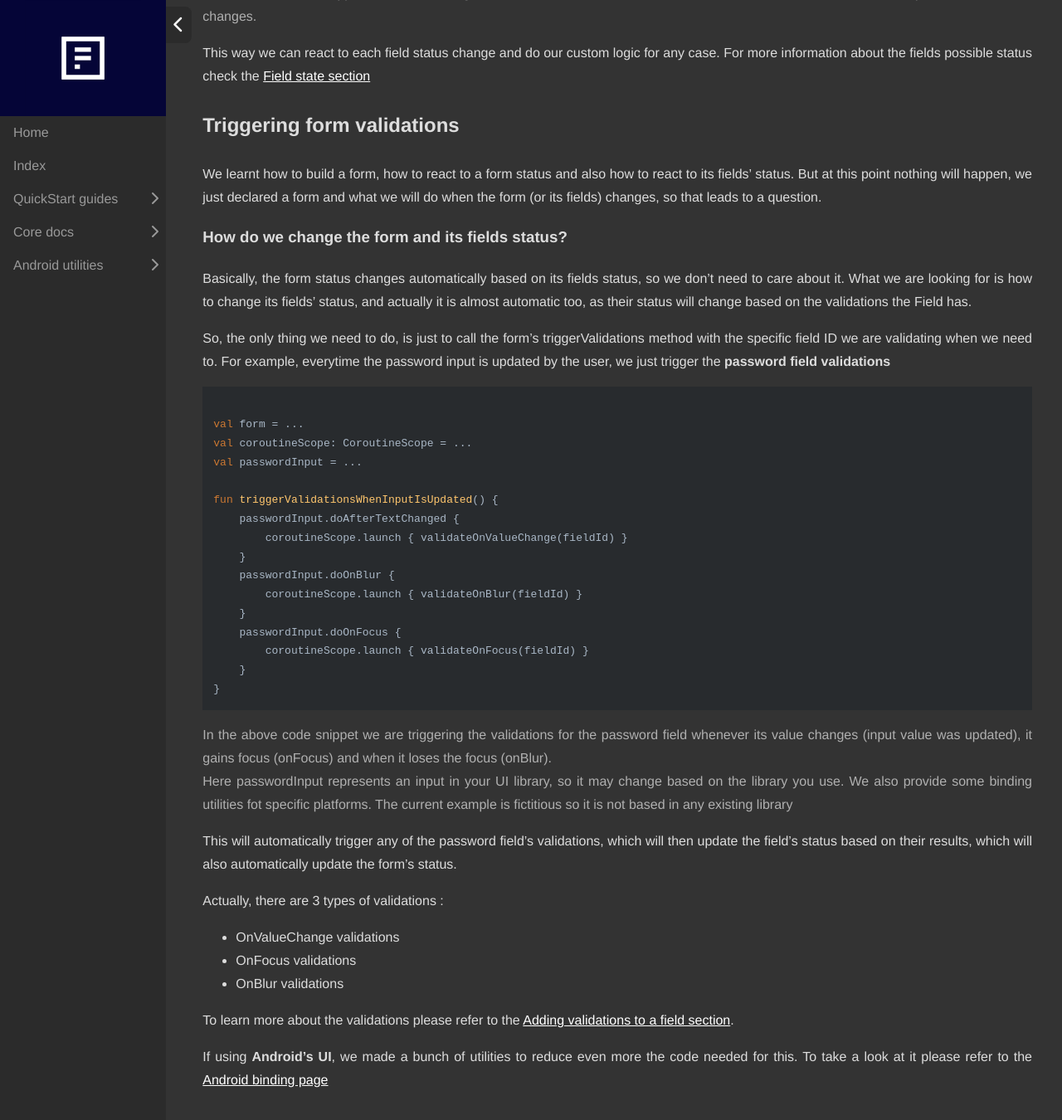
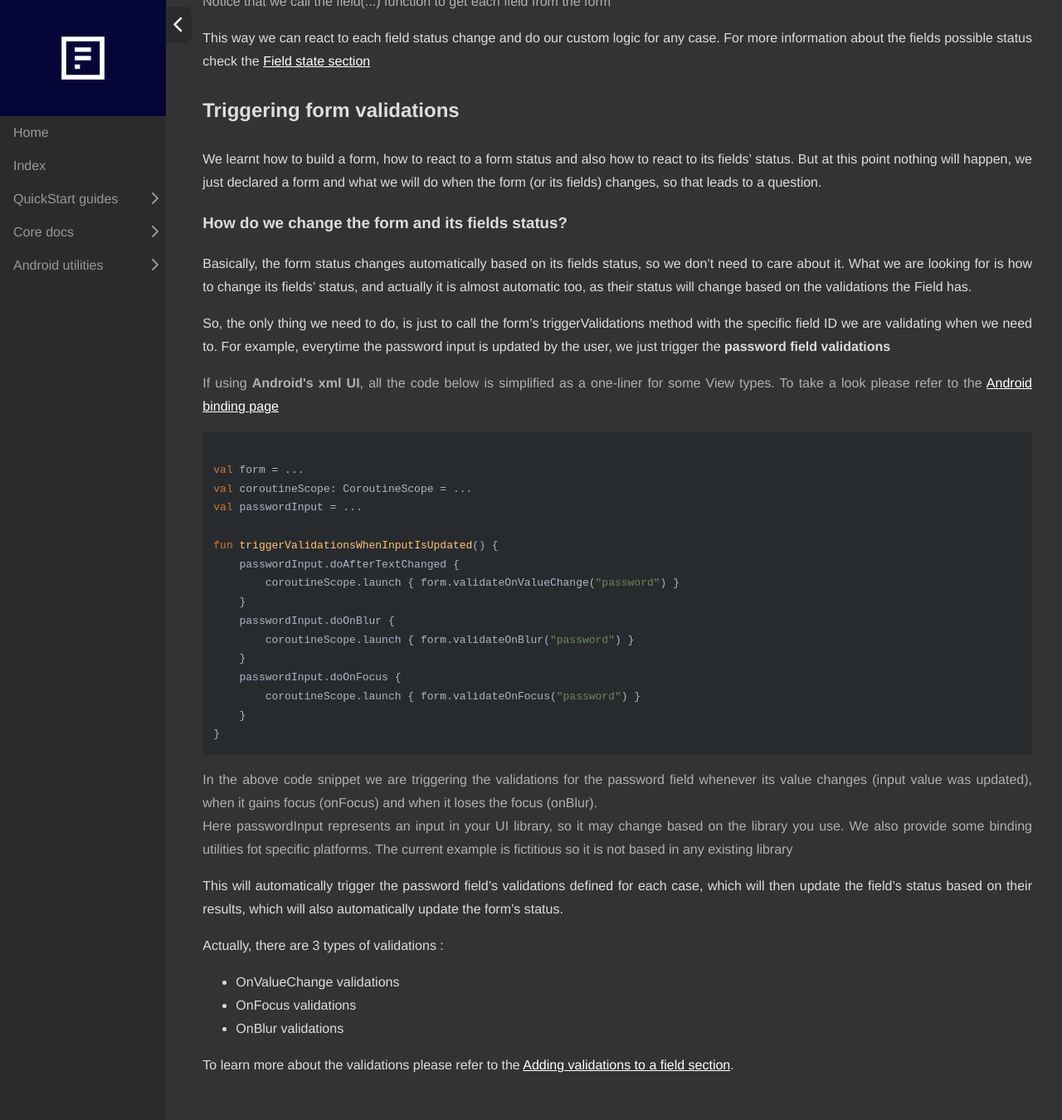
Before and after one commit to rootstrap/FlowForms, a Jekyll site: the page built from docs/pages/core/FlowForm.md, in a window 1280 px wide and 1400 px high, scrolled down 2565 px. Shown: the top 1350 px of the window at 83% size. Built offline with Jekyll 4.4.1, drawn with Linux system fonts in a browser that asks for light colours; nearby versions of some CDN libraries; some of the changed text lies outside the part shown.

Commit message:
Improved docs, added field() function to get fields

```diff
--- a/docs/pages/core/FlowForm.md
+++ b/docs/pages/core/FlowForm.md
@@ -73,11 +73,9 @@
 
 suspend fun listenToFieldsStatus() {
     coroutineScope {
-        form.fields.value.let {
-            launch { it["userName"]?.status?.collect(::onUserNameStatusChange) }
-            launch { it["email"]?.status?.collect(::onEmailStatusChange) }
-            launch { it["password"]?.status?.collect(::onPasswordStatusChange) }
-        }
+        launch { form.field("userName")?.status?.collect(::onUserNameStatusChange) }
+        launch { form.field("email")?.status?.collect(::onEmailStatusChange) }
+        launch { form.field("password")?.status?.collect(::onPasswordStatusChange) }
     }
 }
 
@@ -99,7 +97,8 @@
     }
 }
 </code></pre>
-<p class="comment">In the above code snippet we are declaring a collection function for each field that will be executed whenever the specified field status changes.</p>
+<p class="comment">In the above code snippet we are declaring a collection function for each field that will be executed whenever the specified field status changes.<br>
+Notice that we call the field(...) function to get each field from the form</p>
 
 This way we can react to each field status change and do our custom logic for any case. For more information about the fields possible status check the [Field state section](FlowField#field-state)
 
@@ -114,6 +113,10 @@
 So, the only thing we need to do, is just to call the form's triggerValidations method with the specific field ID we are validating when we need to.
 For example, everytime the password input is updated by the user, we just trigger the **password field validations**
 
+<p class="comment">
+If using <b>Android's xml UI</b>, all the code below is simplified as a one-liner for some View types. To take a look please refer to the <a href="../android-utils/Binding">Android binding page</a>
+</p>
+
 <pre><code class="kotlin">
 val form = ...
 val coroutineScope: CoroutineScope = ...
@@ -121,20 +124,20 @@
 
 fun triggerValidationsWhenInputIsUpdated() {
     passwordInput.doAfterTextChanged {
-        coroutineScope.launch { validateOnValueChange(fieldId) }
+        coroutineScope.launch { form.validateOnValueChange("password") }
     }
     passwordInput.doOnBlur {
-        coroutineScope.launch { validateOnBlur(fieldId) }
+        coroutineScope.launch { form.validateOnBlur("password") }
     }
     passwordInput.doOnFocus {
-        coroutineScope.launch { validateOnFocus(fieldId) }
+        coroutineScope.launch { form.validateOnFocus("password") }
     }
 }
 </code></pre>
-<p class="comment">In the above code snippet we are triggering the validations for the password field whenever its value changes (input value was updated), it gains focus (onFocus) and when it loses the focus (onBlur). <br>
+<p class="comment">In the above code snippet we are triggering the validations for the password field whenever its value changes (input value was updated), when it gains focus (onFocus) and when it loses the focus (onBlur). <br>
 Here passwordInput represents an input in your UI library, so it may change based on the library you use. We also provide some binding utilities fot specific platforms. The current example is fictitious so it is not based in any existing library</p>
 
-This will automatically trigger any of the password field's validations, which will then update the field's status based on their results, which will also automatically update the form's status.
+This will automatically trigger the password field's validations defined for each case, which will then update the field's status based on their results, which will also automatically update the form's status.
 
 Actually, there are 3 types of validations :
 
@@ -143,5 +146,3 @@
  * OnBlur validations
 
 To learn more about the validations please refer to the [Adding validations to a field section](FlowField#adding-validations-to-a-field).
-
-If using **Android's UI**, we made a bunch of utilities to reduce even more the code needed for this. To take a look at it please refer to the [Android binding page](../android-utils/Binding)
```
Also changed, not shown: docs/index.md (+1 -1 lines), docs/pages/android-quickstart.md (+8 -8 lines), docs/pages/android-utils/Binding.md (+1 -1 lines), README.md, 1 other file.
